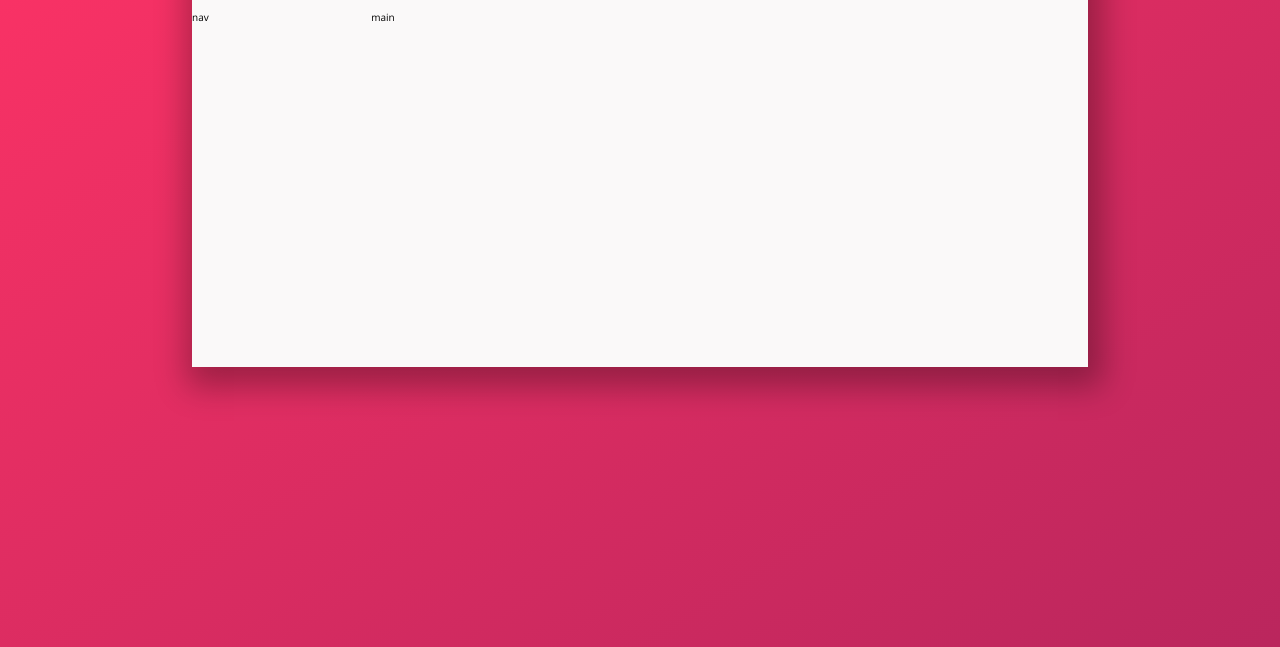
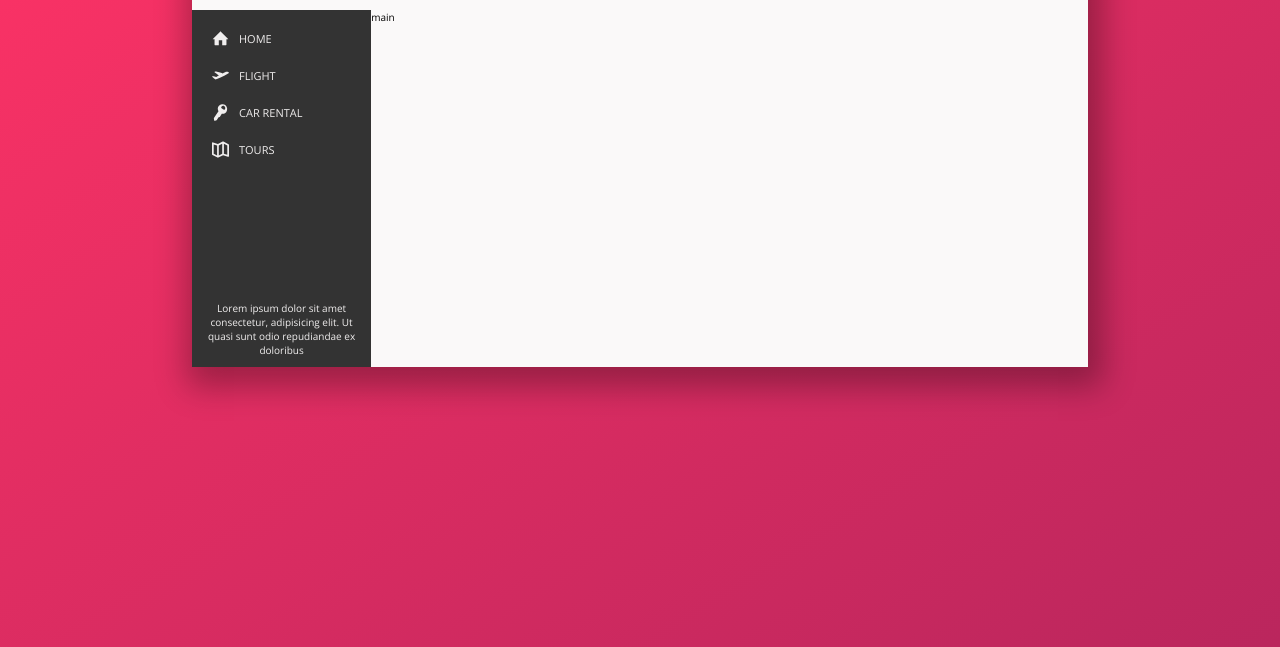
Before and after one commit to mohdasaadeh/trillo, a website: page index.html in a window 1280 px wide. Shown: the part 153-800 px from the top of the page. Drawn offline with nearby package versions, Linux system fonts and the light colour scheme.

Commit message:
Creating the navbar

```diff
--- a/index.html
+++ b/index.html
@@ -52,7 +52,50 @@
           </div>
         </header>
         <div class="content">
-          <nav class="nav">nav</nav>
+          <nav class="nav">
+            <div class="nav__nav">
+              <ul class="nav__nav--list">
+                <li class="nav__nav--list-item">
+                  <a href="#" class="nav__nav--list-link">
+                    <svg class="nav__nav--list-icon">
+                      <use xlink:href="./img/sprite.svg#icon-home"></use>
+                    </svg>
+                    <span class="nav__nav--list-text">Home</span>
+                  </a>
+                </li>
+                <li class="nav__nav--list-item">
+                  <a href="#" class="nav__nav--list-link">
+                    <svg class="nav__nav--list-icon">
+                      <use
+                        xlink:href="./img/sprite.svg#icon-aircraft-take-off"
+                      ></use>
+                    </svg>
+                    <span class="nav__nav--list-text">Flight</span>
+                  </a>
+                </li>
+                <li class="nav__nav--list-item">
+                  <a href="#" class="nav__nav--list-link">
+                    <svg class="nav__nav--list-icon">
+                      <use xlink:href="./img/sprite.svg#icon-key"></use>
+                    </svg>
+                    <span class="nav__nav--list-text">Car Rental</span>
+                  </a>
+                </li>
+                <li class="nav__nav--list-item">
+                  <a href="#" class="nav__nav--list-link">
+                    <svg class="nav__nav--list-icon">
+                      <use xlink:href="./img/sprite.svg#icon-map"></use>
+                    </svg>
+                    <span class="nav__nav--list-text">Tours</span>
+                  </a>
+                </li>
+              </ul>
+            </div>
+            <div class="nav__footer">
+              Lorem ipsum dolor sit amet consectetur, adipisicing elit. Ut quasi
+              sunt odio repudiandae ex doloribus
+            </div>
+          </nav>
           <main class="main">main</main>
         </div>
       </div>
--- a/sass/layouts/_nav.scss
+++ b/sass/layouts/_nav.scss
@@ -1,3 +1,91 @@
 .nav {
   flex: 0 0 20%;
+  display: flex;
+  flex-direction: column;
+  justify-content: space-between;
+  align-items: center;
+
+  background-color: var(--color-grey-dark-1);
+  color: var(--color-grey-light-3);
+
+  &__nav {
+    width: 100%;
+    padding: 1rem 0;
+
+    &--list {
+      list-style: none;
+
+      &-link {
+        position: relative;
+
+        &:link,
+        &:visited {
+          display: flex;
+          justify-content: flex-start;
+          align-items: center;
+
+          width: 100%;
+          padding: 1rem 2rem;
+          position: relative;
+          z-index: 1;
+
+          text-decoration: none;
+          color: inherit;
+        }
+
+        &:active {
+          color: var(--color-grey-dark-1);
+        }
+
+        &::after {
+          content: "";
+          position: absolute;
+          top: 0;
+          left: 0;
+          width: 1%;
+          height: 100%;
+          z-index: -1;
+
+          background-color: var(--color-primary);
+
+          transform: scaleY(0);
+          transition: transform 0.2s, width 0.4s 0.2s;
+        }
+
+        &:hover::after {
+          width: 100%;
+
+          transform: scaleY(1);
+        }
+
+        &:active::after {
+          background-color: var(--color-grey-light-1);
+        }
+
+        &:active .nav__nav--list-icon {
+          fill: var(--color-grey-dark-1);
+        }
+      }
+
+      &-icon {
+        width: 1.7rem;
+        height: 1.7rem;
+
+        fill: var(--color-grey-light-3);
+      }
+
+      &-text {
+        padding: 0 1rem;
+
+        text-transform: uppercase;
+        font-size: 1.1rem;
+      }
+    }
+  }
+
+  &__footer {
+    padding: 1rem 1rem;
+
+    text-align: center;
+  }
 }
--- a/sass/pages/_home.scss
+++ b/sass/pages/_home.scss
@@ -20,6 +20,8 @@
 
 .content {
   display: flex;
+
+  height: 85%;
 }
 
 .main {
```
Also changed, not shown: css/main.css, 1 other file.
